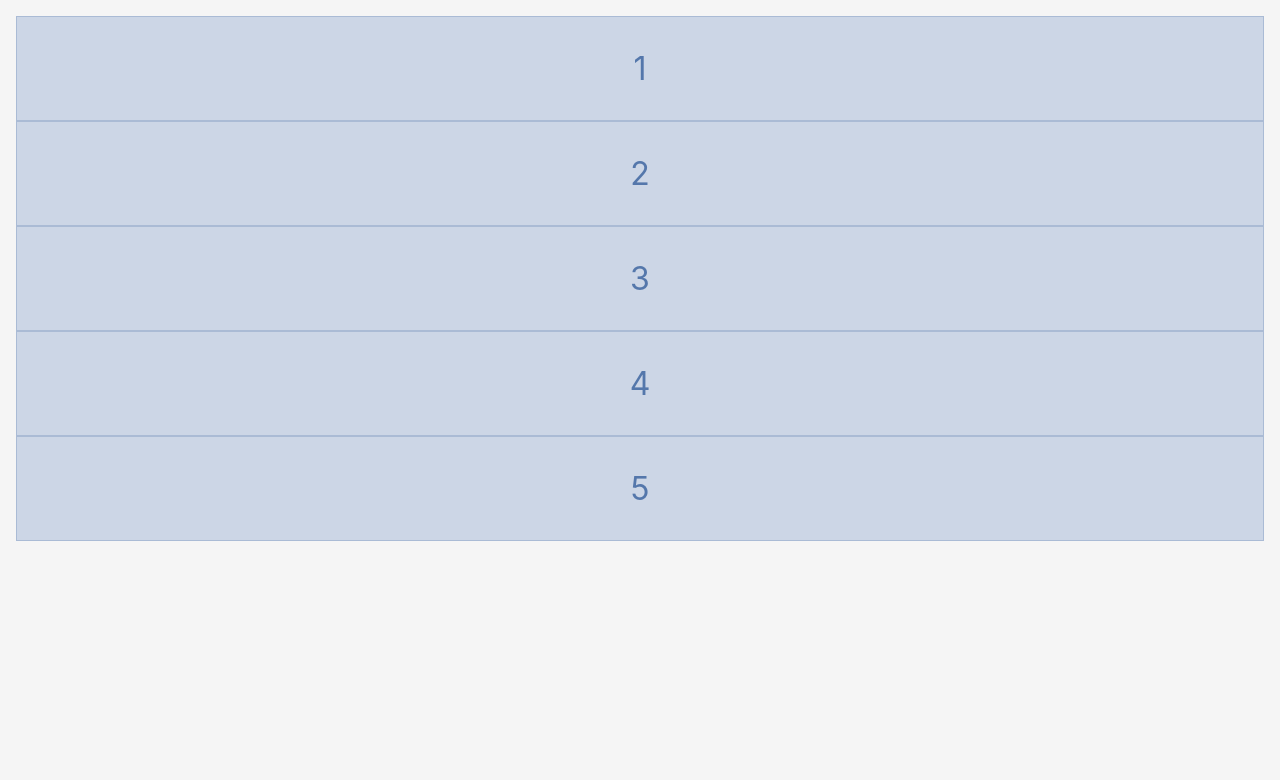
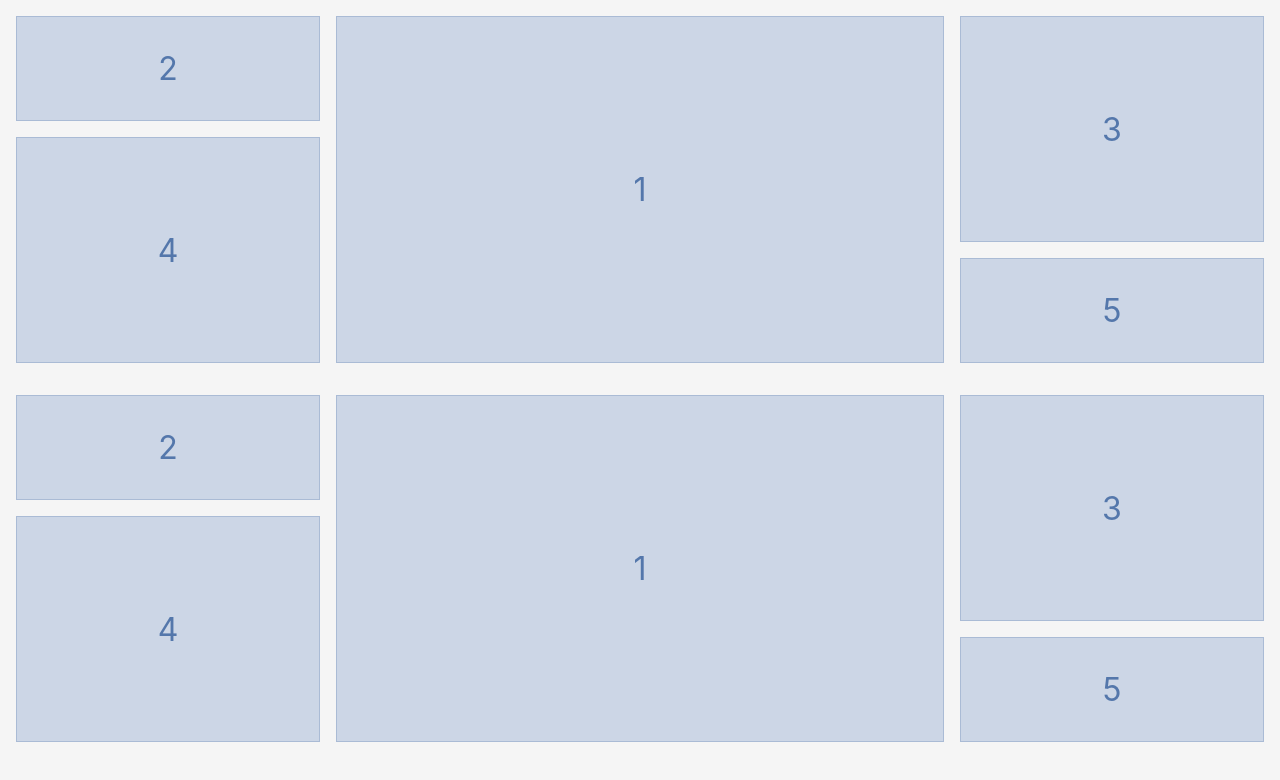
Before and after one commit to svobodalukas/indeed-grid, a plain HTML site: page index.html in a window 1280 px wide. Drawn offline with Linux system fonts and the light colour scheme.

Commit message:
indeed meeting

```diff
--- a/index.html
+++ b/index.html
@@ -9,7 +9,15 @@
 </head>
 <body>
 
-  <div>
+  <div class="grid grid--1">
+    <div class="item item--1">1</div>
+    <div class="item item--2">2</div>
+    <div class="item item--3">3</div>
+    <div class="item item--4">4</div>
+    <div class="item item--5">5</div>
+  </div>
+
+  <div class="grid grid--2">
     <div class="item item--1">1</div>
     <div class="item item--2">2</div>
     <div class="item item--3">3</div>
--- a/style-product.css
+++ b/style-product.css
@@ -60,3 +60,53 @@ body {
   border-color: var(--primary);
   border-radius: 0.25rem;
 }
+
+/* Grid */
+.product {
+  display: grid;
+  grid-template-columns: 1fr 2fr;
+  grid-template-rows: repeat(3, auto);
+  grid-template-areas:
+  "img title"
+  "img price"
+  "img btn"
+  ;
+  gap: 0 1rem;
+}
+
+.product-img {
+  grid-area: img;
+}
+.product-title {
+  grid-area: title;
+}
+.product-price {
+  grid-area: price;
+}
+.product-btn {
+  grid-area: btn;
+}
+.product-desc {
+  grid-area: desc;
+}
+
+@media (min-width: 600px) {
+  .grid {
+    margin-bottom: 2rem;
+    display: grid;
+    gap: var(--gap);
+    grid-template-columns: repeat(auto-fit, minmax(200px, 1fr));
+  }
+
+  .product {
+    grid-template-columns: 1fr 1fr;
+    grid-template-rows: repeat(4, auto);
+    grid-template-areas:
+    "img img"
+    "title title"
+    "desc desc"
+    "price btn"
+    ;
+    gap: 1rem;
+  }
+}
--- a/style-shop.css
+++ b/style-shop.css
@@ -42,3 +42,11 @@ body {
   border-color: var(--primary);
   border-radius: 0.25rem;
 }
+
+/* Here starts grid */
+.grid {
+  margin-bottom: 2rem;
+  display: grid;
+  gap: var(--gap);
+  grid-template-columns: repeat(auto-fit, minmax(200px, 1fr));
+}
--- a/style.css
+++ b/style.css
@@ -26,3 +26,83 @@ body {
   justify-content: center;
   align-items: center;
 }
+
+/* Grid */
+.grid--1 {
+  display: grid;
+  grid-template-columns: [start] 1fr [middle] 1fr [end];
+  grid-template-rows: 2fr 1fr 1fr;
+  gap: 1rem;
+  margin-bottom: 2rem;
+}
+
+.grid--1 .item--1 {
+  grid-column: start / end;
+}
+
+@media (min-width: 600px) {
+  .grid--1 {
+    grid-template-columns: 1fr 2fr 1fr;
+    grid-template-rows: 1fr 1fr 1fr;
+  }
+
+  .grid--1 .item--1 {
+    grid-column: 2;
+    grid-row: 1 / 4;
+  }
+
+  .grid--1 .item--3 {
+    grid-column: 3;
+    grid-row: 1 / span 2;
+  }
+
+  .grid--1 .item--4 {
+    grid-column: 1;
+    grid-row: 2 / 4;
+  }
+}
+
+/* Grid 2 */
+.grid--2 {
+  display: grid;
+  gap: 1rem;
+  grid-template-columns: 1fr 1fr;
+  grid-template-rows: 2fr 1fr 1fr;
+  grid-template-areas:
+  "item1 item1"
+  "item2 item3"
+  "item4 item5"
+  ;
+}
+
+.grid--2 .item--1 {
+  grid-area: item1;
+}
+
+.grid--2 .item--2 {
+  grid-area: item2;
+}
+
+.grid--2 .item--3 {
+  grid-area: item3;
+}
+
+.grid--2 .item--4 {
+  grid-area: item4;
+}
+
+.grid--2 .item--5 {
+  grid-area: item5;
+}
+
+@media (min-width: 600px) {
+  .grid--2 {
+    grid-template-columns: 1fr 2fr 1fr;
+    grid-template-rows: 1fr 1fr 1fr;
+    grid-template-areas:
+    "item2 item1 item3"
+    "item4 item1 item3"
+    "item4 item1 item5"
+    ;
+  }
+}
```
Also changed, not shown: index-shop.html (+19 -1 lines).
